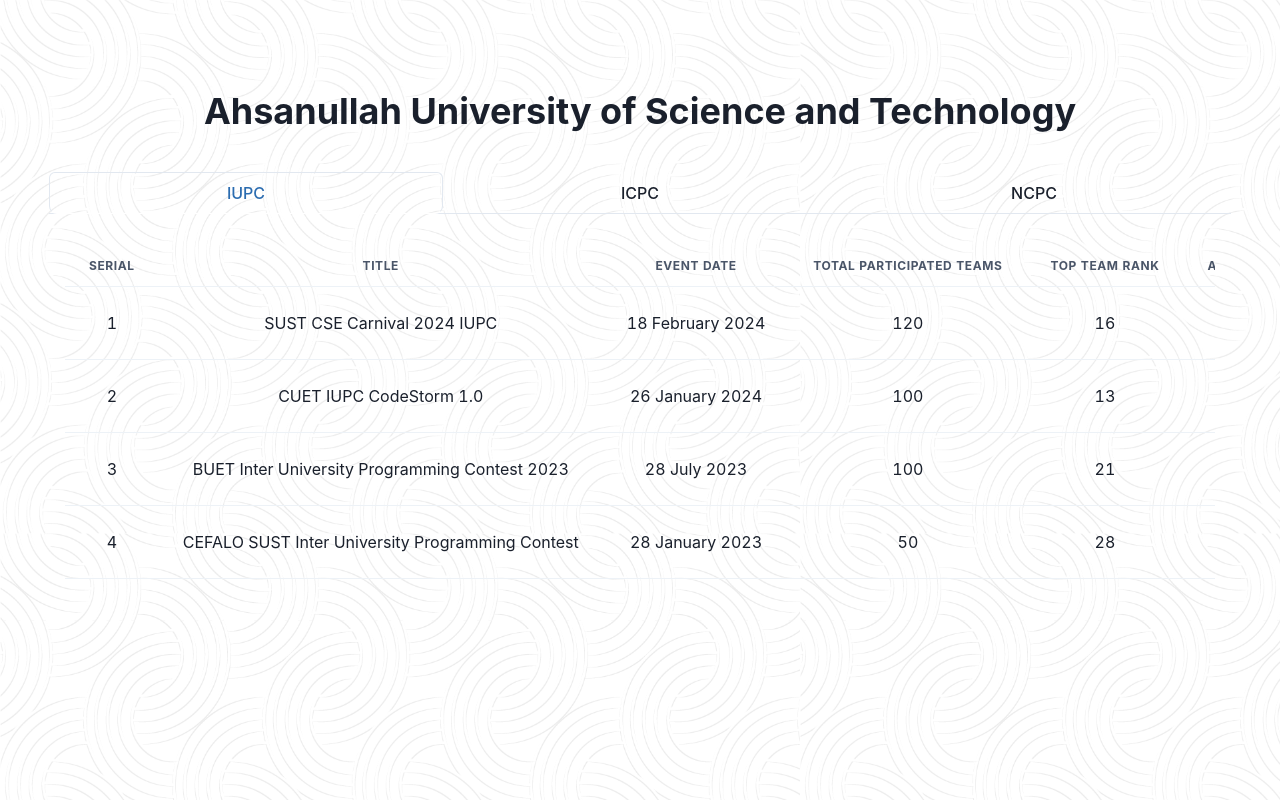
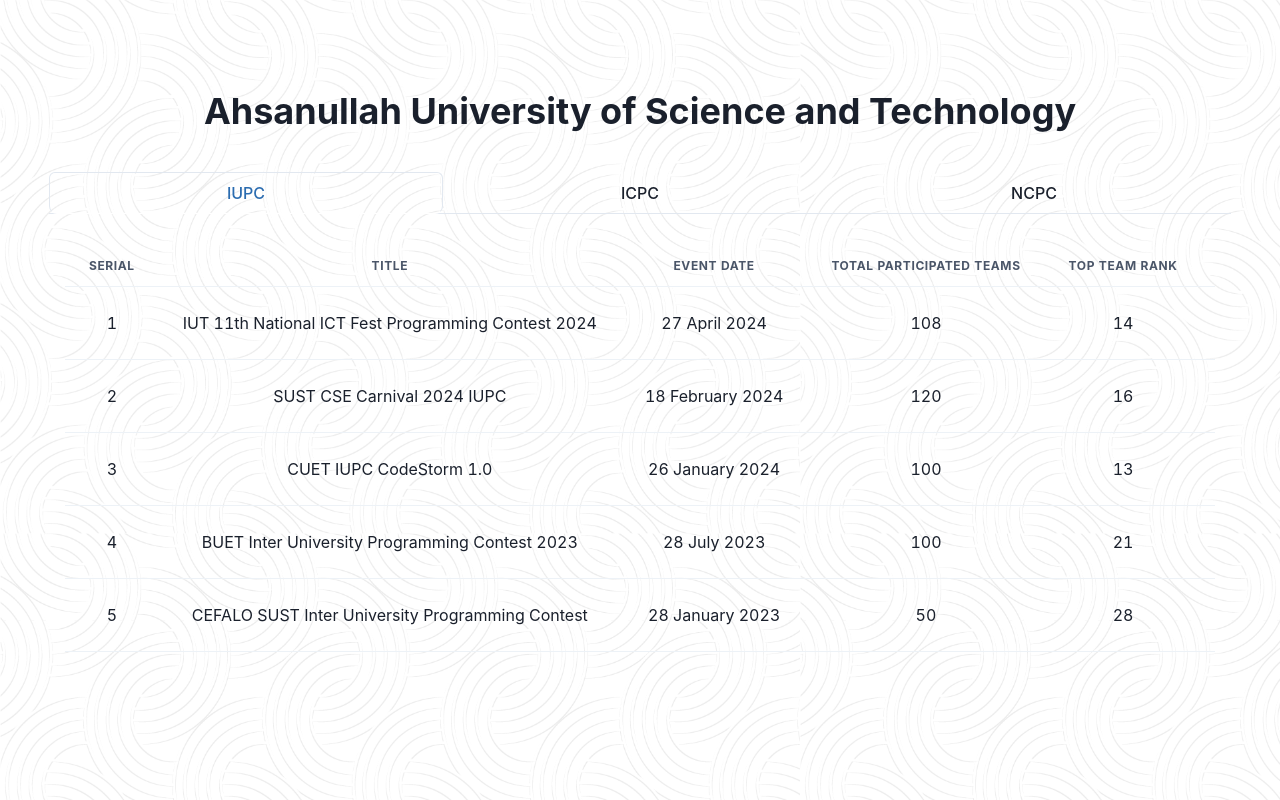
Before and after one commit to piru72/pc-tracker, a React (Vite) app: page / in a window 1280 px wide. Built offline with nearby package versions, Linux system fonts and the light colour scheme.

Commit message:
Add : IUT IUPC 2024 Data

```diff
--- a/package.json
+++ b/package.json
@@ -27,7 +27,8 @@
     "react-markdown": "^9.0.0",
     "react-router-dom": "^6.18.0",
     "react-scroll": "^1.9.0",
-    "remark-gfm": "^4.0.0"
+    "remark-gfm": "^4.0.0",
+    "xlsx": "^0.18.5"
   },
   "devDependencies": {
     "@types/downloadjs": "^1.4.6",
--- a/public/IUPC_DATA.tsx
+++ b/public/IUPC_DATA.tsx
@@ -5,6 +5,31 @@
         universityFullName: 'Ahsanullah University of Science and Technology',
         universityShortName: 'AUST',
         data: [
+            {
+                contestTitle: 'IUT 11th National ICT Fest Programming Contest 2024',
+                contestDate: '2024-04-27',
+                standingLink: 'https://toph.co/c/iut-11th-national-ict-fest-2024/standings',
+                totalParticipatingTeam: 108,
+
+                universityTeams: [
+
+                    {
+                        rank: 14,
+                        totalSolved: 3,
+                        penalty: 422,
+                        teamName: 'AUST_RedX',
+                        teamMembers: ['NIRJOY DEBNATH', 'SOHOM MUNASIB SAHAUN', 'MOHAMMED ABDULLAH-AL SAJID']
+                    },
+                    {
+                        rank: 34,
+                        teamName: 'AUST_Shunno7',
+                        totalSolved: 2,
+                        penalty: 222,
+                        teamMembers: ['APU DAS', 'FATIN ISHRAQ', 'GOLAM IBNA HAMZA']
+                    },
+
+                ]
+            },
             {
                 contestTitle: 'SUST CSE Carnival 2024 IUPC',
                 contestDate: '2024-02-18',
--- a/src/features/index.tsx
+++ b/src/features/index.tsx
@@ -6,6 +6,7 @@
 const universityShortName = 'AUST';
 const universityFullName = 'Ahsanullah University of Science and Technology';
 const Index = () => {
+    const iupc_data = getIUPCData();
 
     return (
         <Box maxW="10xl" mx={'auto'} pt={5} px={{ base: 2, sm: 12, md: 17 }}>
@@ -21,7 +22,7 @@
                 <TabPanels>
                     <TabPanel>
                         <ContestSummaryTable
-                            contestData={getIUPCData()}
+                            contestData={iupc_data}
                             universityShortName={universityShortName} />
                     </TabPanel>
                     <TabPanel>
```
Also changed, not shown: 1 other file (tests, documents, lock files or other folders).
